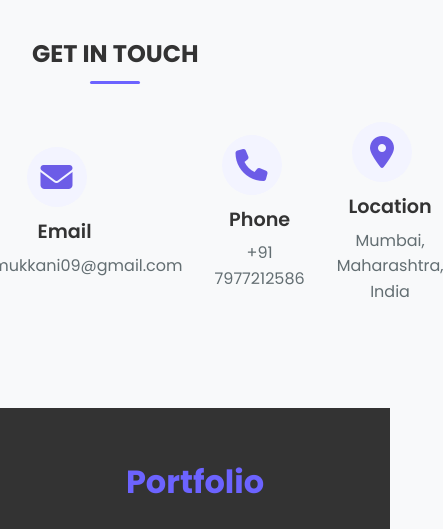
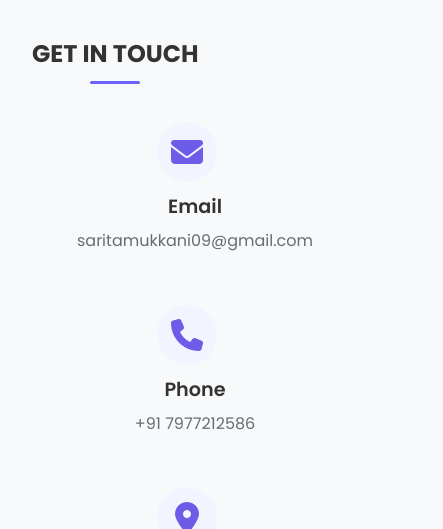
Before and after one commit to saritamukkani/SM, a plain HTML site: page index.html in a window 390 px wide. Shown: the part 10630-11159 px from the top of the page, 443 px wide, since content can reach past the window. Drawn offline with Linux system fonts and the light colour scheme.

Commit message:
contact responsive

```diff
--- a/index.html
+++ b/index.html
@@ -540,12 +540,13 @@
         </div>
     </section>-->
 <style>
-    /* Contact Section */
-    .contact-info {
+/* Contact Section */
+.contact-info {
     display: flex;
     justify-content: space-around; /* Distribute items evenly */
     align-items: center;
     gap: 2rem; /* Space between items */
+    flex-wrap: wrap; /* Ensures wrapping on smaller screens */
 }
 
 .contact-item {
@@ -554,6 +555,7 @@
     align-items: center;
     text-align: center;
     flex: 1; /* Equal width for all items */
+    min-width: 200px; /* Prevents shrinking too much */
 }
 
 .contact-icon {
@@ -568,6 +570,11 @@
     justify-content: center;
     width: 60px;
     height: 60px;
+    transition: transform 0.3s ease-in-out;
+}
+
+.contact-icon:hover {
+    transform: scale(1.1);
 }
 
 .contact-detail h4 {
@@ -578,6 +585,20 @@
 .contact-detail p {
     color: #636e72;
     font-size: 1rem;
+}
+
+/* ✅ Make it Responsive */
+@media (max-width: 768px) {
+    .contact-info {
+        flex-direction: column; /* Stack items vertically on small screens */
+        align-items: center;
+    }
+
+    .contact-item {
+        width: 100%; /* Full width for better spacing */
+        max-width: 350px; /* Prevents items from stretching too much */
+        margin-bottom: 20px;
+    }
 }
 /* Contact Section */
 </style>
```
